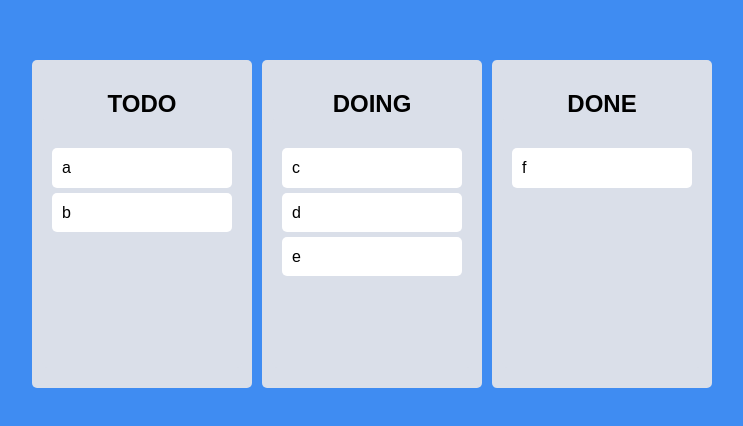
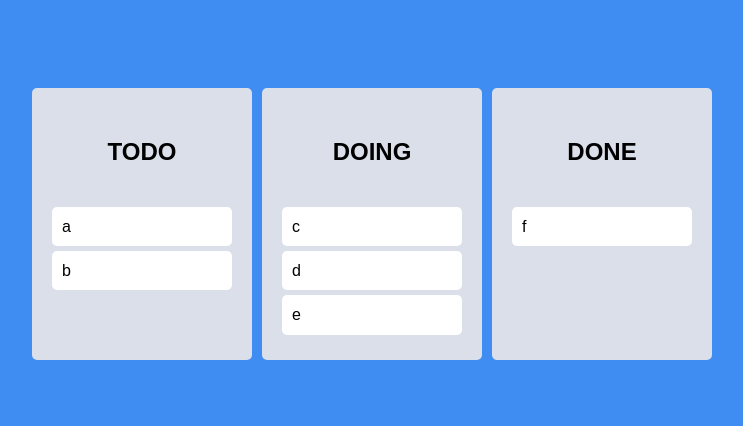
Before and after one commit to ryuncoders/react-master, a React (Create React App) app: page / in a window 1280 px wide. Shown: the part 184-610 px from the top of the page, without its empty margins (268-1011 px from the left). Built offline with nearby package versions, Linux system fonts and the light colour scheme.

Commit message:
chore(ToDoList): update styles

```diff
--- a/src/Components/Board.tsx
+++ b/src/Components/Board.tsx
@@ -4,35 +4,58 @@
 import Card from "./Card";
 
 const Wrapper = styled.div`
-  padding: 20px 10px;
+  padding-top: 10px;
   padding-top: 30px;
   background-color: ${(props) => props.theme.boardColor};
   border-radius: 5px;
   min-height: 200px;
+  display: flex;
+  flex-direction: column;
 `;
 const Title = styled.h2`
   text-align: center;
   padding: 0;
-  margin: 0;
 `;
 
-interface IBoard {
+interface IAreaProps {
+  isDraggingOver: boolean;
+  isDraggingFromThis: boolean;
+}
+
+const Area = styled.div<IAreaProps>`
+  background-color: ${(props) =>
+    props.isDraggingOver
+      ? "#dfe6e9"
+      : props.isDraggingFromThis
+      ? "#b2bec3"
+      : "transparent"};
+  flex-grow: 1;
+  transition: background-color 0.3s ease-in-out;
+  padding: 20px;
+`;
+
+interface IBoardProps {
   boardId: string;
   toDos: string[];
 }
 
-function Board({ boardId, toDos }: IBoard) {
+function Board({ boardId, toDos }: IBoardProps) {
   return (
     <Wrapper>
       <Title>{boardId}</Title>
       <Droppable droppableId={boardId}>
-        {(magic) => (
-          <Wrapper ref={magic.innerRef} {...magic.droppableProps}>
+        {(magic, info) => (
+          <Area
+            isDraggingOver={info.isDraggingOver}
+            isDraggingFromThis={Boolean(info.draggingFromThisWith)}
+            ref={magic.innerRef}
+            {...magic.droppableProps}
+          >
             {toDos.map((toDo, index) => (
               <Card toDo={toDo} index={index} />
             ))}
             {magic.placeholder}
-          </Wrapper>
+          </Area>
         )}
       </Droppable>
     </Wrapper>
--- a/src/Components/Card.tsx
+++ b/src/Components/Card.tsx
@@ -2,11 +2,14 @@
 import { Draggable } from "react-beautiful-dnd";
 import styled from "styled-components";
 
-const Wrapper = styled.div`
+const Wrapper = styled.div<{ isDragging: boolean }>`
   border-radius: 5px;
   margin-bottom: 5px;
-  padding: 10px 10px;
-  background-color: ${(props) => props.theme.cardColor};
+  padding: 10px;
+  background-color: ${(props) =>
+    props.isDragging ? "#e4f2ff" : props.theme.cardColor};
+  box-shadow: ${(props) =>
+    props.isDragging ? "0px 2px 5px rgba(0, 0, 0, 0.05)" : "none"};
 `;
 
 interface IDroggableCard {
@@ -17,8 +20,9 @@
 function Card({ toDo, index }: IDroggableCard) {
   return (
     <Draggable key={toDo} draggableId={toDo} index={index}>
-      {(magic) => (
+      {(magic, snapshot) => (
         <Wrapper
+          isDragging={snapshot.isDragging}
           ref={magic.innerRef}
           {...magic.dragHandleProps}
           {...magic.draggableProps}
```
